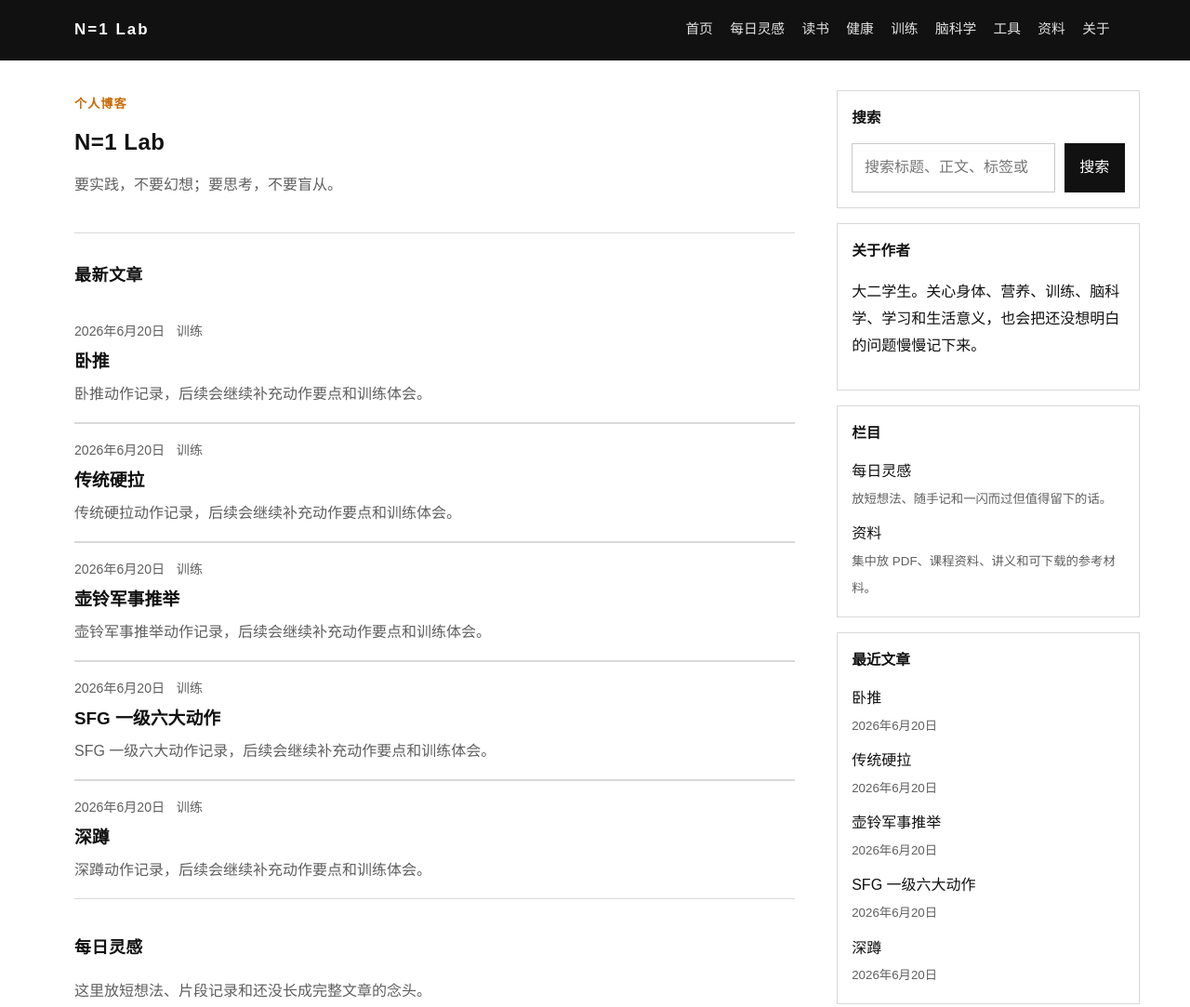
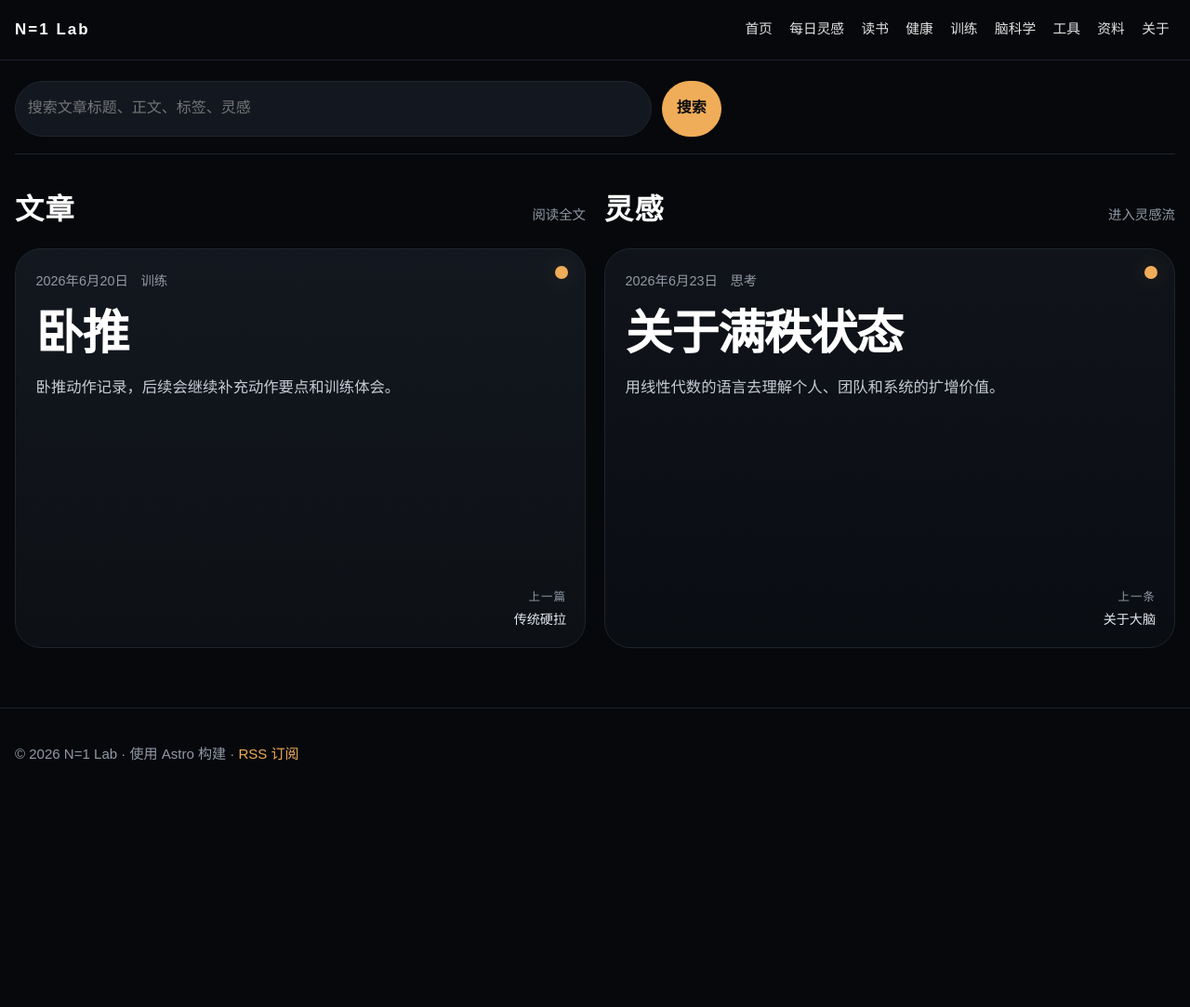
Before and after one commit to Alex-996-me/personal-blog, an Astro site: page / in a window 1280 px wide. Shown: the top 1083 px of the page at 93% size. After the commit the page ends 871 px from the top, so only its background shows below. Built offline with nearby package versions, Linux system fonts and the light colour scheme; Astro itself is replaced by a stand-in of ours; some packages are replaced by stand-ins of ours.

Commit message:
redesign dark homepage

```diff
--- a/src/pages/index.astro
+++ b/src/pages/index.astro
@@ -1,98 +1,94 @@
 ---
 import BaseLayout from "../layouts/BaseLayout.astro";
-import CategoryGrid from "../components/CategoryGrid.astro";
-import InspirationCard from "../components/InspirationCard.astro";
-import PostCard from "../components/PostCard.astro";
-import ResourceCard from "../components/ResourceCard.astro";
-import { modules, siteConfig } from "../data/site";
 import {
+  formatDate,
   getAllInspirations,
   getAllPosts,
-  getAllResources,
-  getCategoryCounts,
+  getInspirationHref,
+  getPostHref,
 } from "../lib/blog";
 import { withBasePath } from "../lib/paths";
 
-const [posts, inspirations, resources] = await Promise.all([
-  getAllPosts(),
-  getAllInspirations(),
-  getAllResources(),
-]);
+const [posts, inspirations] = await Promise.all([getAllPosts(), getAllInspirations()]);
 
-const latestPosts = posts.slice(0, 5);
-const latestInspirations = inspirations.slice(0, 4);
-const latestResources = resources.slice(0, 3);
-const categoryCounts = getCategoryCounts(posts);
+const latestPost = posts[0];
+const previousPost = posts[1];
+const latestInspiration = inspirations[0];
+const previousInspiration = inspirations[1];
+const currentQuery = Astro.url.searchParams.get("q") ?? "";
 ---
 
-<BaseLayout>
-  <section class="hero">
-    <span class="hero__eyebrow">个人博客</span>
-    <h1>{siteConfig.title}</h1>
-    <p>{siteConfig.tagline}</p>
+<BaseLayout
+  showSidebar={false}
+  wideContent={true}
+  bodyClass="body--home"
+  shellClass="page-shell--home"
+  panelClass="content-panel--home"
+>
+  <section class="home-search-panel" aria-label="首页搜索">
+    <form class="search-form search-form--home" action={withBasePath("/search/")} method="get">
+      <input
+        type="search"
+        name="q"
+        value={currentQuery}
+        placeholder="搜索文章标题、正文、标签、灵感"
+      />
+      <button type="submit">搜索</button>
+    </form>
   </section>
 
-  <section class="section-block">
-    <h2 class="section-title">最新文章</h2>
-    <div class="post-list">
-      {latestPosts.map((post) => (
-        <PostCard post={post} />
-      ))}
-    </div>
-  </section>
+  <section class="home-showcase" aria-label="首页内容">
+    {latestPost ? (
+      <article class="home-section">
+        <div class="home-section__header">
+          <p class="home-section__label">文章</p>
+          <a class="home-section__more" href={withBasePath(getPostHref(latestPost))}>阅读全文</a>
+        </div>
 
-  <section class="section-block">
-    <h2 class="section-title">每日灵感</h2>
-    <p class="section-intro">这里放短想法、片段记录和还没长成完整文章的念头。</p>
-    {latestInspirations.length > 0 ? (
-      <div class="inspiration-list">
-        {latestInspirations.map((inspiration) => (
-          <InspirationCard inspiration={inspiration} />
-        ))}
-      </div>
-    ) : (
-      <div class="empty-state">
-        这里暂时还没有公开的灵感条目。以后你发来的短感想、随手记和一句话记录都会集中放在这里。
-      </div>
-    )}
-  </section>
+        <a class="home-spotlight home-spotlight--post" href={withBasePath(getPostHref(latestPost))}>
+          <div class="home-spotlight__topline">
+            <span>{formatDate(latestPost.data.date)}</span>
+            <span>{latestPost.data.category}</span>
+          </div>
+          <h2>{latestPost.data.title}</h2>
+          <p class="home-spotlight__description">{latestPost.data.description}</p>
 
-  <section class="section-block">
-    <h2 class="section-title">栏目入口</h2>
-    <div class="module-grid">
-      {modules.map((module) => (
-        <a class="module-card" href={withBasePath(module.href)}>
-          <h3>{module.name}</h3>
-          <p>{module.description}</p>
+          {previousPost && (
+            <div class="home-spotlight__previous">
+              <span class="home-spotlight__previous-label">上一篇</span>
+              <span class="home-spotlight__previous-title">{previousPost.data.title}</span>
+            </div>
+          )}
         </a>
-      ))}
-    </div>
-  </section>
+      </article>
+    ) : null}
 
-  <section class="section-block">
-    <h2 class="section-title">分类入口</h2>
-    <p class="section-intro">长文继续按主题归档，方便以后回看。</p>
-    <CategoryGrid categories={categoryCounts} />
-  </section>
+    {latestInspiration ? (
+      <article class="home-section">
+        <div class="home-section__header">
+          <p class="home-section__label">灵感</p>
+          <a class="home-section__more" href={withBasePath("/daily/")}>进入灵感流</a>
+        </div>
 
-  <section class="section-block">
-    <h2 class="section-title">资料</h2>
-    <p class="section-intro">这里集中放讲义、PDF 和方便在线阅读的资料。</p>
-    {latestResources.length > 0 ? (
-      <div class="post-list">
-        {latestResources.map((resource) => (
-          <ResourceCard resource={resource} />
-        ))}
-      </div>
-    ) : (
-      <div class="empty-state">资料库还没有公开文件。等你把 PDF 或讲义放进来后，这里会自动显示。</div>
-    )}
-  </section>
+        <a
+          class="home-spotlight home-spotlight--inspiration"
+          href={withBasePath(getInspirationHref(latestInspiration))}
+        >
+          <div class="home-spotlight__topline">
+            <span>{formatDate(latestInspiration.data.date)}</span>
+            <span>{latestInspiration.data.theme}</span>
+          </div>
+          <h2>{latestInspiration.data.title}</h2>
+          <p class="home-spotlight__description">{latestInspiration.data.description}</p>
 
-  <section class="section-block">
-    <h2 class="section-title">关于作者</h2>
-    <div class="about-card">
-      <p>{siteConfig.author.bio}</p>
-    </div>
+          {previousInspiration && (
+            <div class="home-spotlight__previous">
+              <span class="home-spotlight__previous-label">上一条</span>
+              <span class="home-spotlight__previous-title">{previousInspiration.data.title}</span>
+            </div>
+          )}
+        </a>
+      </article>
+    ) : null}
   </section>
 </BaseLayout>
--- a/src/styles/global.css
+++ b/src/styles/global.css
@@ -1,13 +1,14 @@
 :root {
-  --bg: #ffffff;
-  --surface: #fbfbfb;
-  --text: #111111;
-  --muted: #5f5f5f;
-  --line: #d8d8d8;
-  --nav: #111111;
-  --accent: #c96a00;
-  --accent-soft: #f8ede0;
-  --max-width: 1120px;
+  --bg: #06080b;
+  --surface: #0d1014;
+  --surface-strong: #131820;
+  --text: #f2f4f7;
+  --muted: #9199a6;
+  --line: #1f252d;
+  --nav: #050608;
+  --accent: #f0ad59;
+  --accent-soft: #1a1207;
+  --max-width: 1180px;
   --reading-width: 780px;
   --font-sans: "PingFang SC", "Hiragino Sans GB", "Microsoft YaHei",
     "Noto Sans SC", "Source Han Sans SC", sans-serif;
@@ -58,7 +59,7 @@ footer {
 .site-header {
   background: var(--nav);
   color: #ffffff;
-  border-bottom: 1px solid #000000;
+  border-bottom: 1px solid var(--line);
 }
 
 .site-header__inner,
@@ -162,6 +163,167 @@ footer {
   letter-spacing: 0.08em;
 }
 
+.body--home .site-header {
+  background: var(--bg);
+}
+
+.body--home .site-header__inner,
+.body--home .site-footer__inner,
+.body--home .page-shell--home {
+  width: min(calc(100% - 2rem), 1320px);
+}
+
+.body--home .page-shell--home {
+  grid-template-columns: minmax(0, 1fr);
+  padding: 1.35rem 0 4rem;
+}
+
+.body--home .content-panel--home {
+  max-width: 100%;
+}
+
+.home-search-panel {
+  margin-bottom: 2rem;
+  padding-bottom: 1.15rem;
+  border-bottom: 1px solid var(--line);
+}
+
+.search-form--home {
+  display: flex;
+  align-items: center;
+  gap: 0.8rem;
+  max-width: min(100%, 760px);
+}
+
+.search-form--home input {
+  min-height: 60px;
+  padding: 0 1.25rem;
+  border-radius: 999px;
+  font-size: 1rem;
+}
+
+.search-form--home button {
+  min-height: 60px;
+  padding: 0 1.4rem;
+  border-radius: 999px;
+}
+
+.home-showcase {
+  display: grid;
+  grid-template-columns: repeat(2, minmax(0, 1fr));
+  gap: 1.25rem;
+  align-items: start;
+}
+
+.home-section {
+  min-width: 0;
+}
+
+.home-section__header {
+  display: flex;
+  align-items: baseline;
+  justify-content: space-between;
+  gap: 1rem;
+  margin-bottom: 0.8rem;
+}
+
+.home-section__label {
+  margin: 0;
+  color: #ffffff;
+  font-size: 1.95rem;
+  font-weight: 800;
+  letter-spacing: 0.04em;
+}
+
+.home-section__more {
+  color: var(--muted);
+  font-size: 0.9rem;
+}
+
+.home-section__more:hover {
+  color: #ffffff;
+}
+
+.home-spotlight {
+  position: relative;
+  display: flex;
+  flex-direction: column;
+  min-height: 430px;
+  padding: 1.35rem 1.35rem 3.85rem;
+  border: 1px solid var(--line);
+  border-radius: 28px;
+  overflow: hidden;
+}
+
+.home-spotlight::after {
+  content: "";
+  position: absolute;
+  top: 1.1rem;
+  right: 1.1rem;
+  width: 14px;
+  height: 14px;
+  border-radius: 999px;
+  background: var(--accent);
+  box-shadow: 0 0 24px rgba(240, 173, 89, 0.22);
+}
+
+.home-spotlight--post {
+  background: linear-gradient(180deg, #131820 0%, #0d1014 100%);
+}
+
+.home-spotlight--inspiration {
+  background: linear-gradient(180deg, #10141a 0%, #0a0d12 100%);
+}
+
+.home-spotlight__topline {
+  display: flex;
+  flex-wrap: wrap;
+  gap: 0.4rem 0.85rem;
+  color: var(--muted);
+  font-size: 0.9rem;
+}
+
+.home-spotlight h2 {
+  margin: 1rem 0 0.95rem;
+  max-width: calc(100% - 1.8rem);
+  color: #ffffff;
+  font-size: clamp(2.15rem, 4vw, 3.65rem);
+  line-height: 1.05;
+  font-weight: 800;
+  letter-spacing: -0.03em;
+}
+
+.home-spotlight__description {
+  margin: 0;
+  max-width: 92%;
+  color: #c5ccd6;
+  font-size: 1.02rem;
+  line-height: 1.85;
+}
+
+.home-spotlight__previous {
+  position: absolute;
+  right: 1.25rem;
+  bottom: 1.2rem;
+  display: grid;
+  gap: 0.18rem;
+  max-width: 46%;
+  text-align: right;
+}
+
+.home-spotlight__previous-label {
+  color: var(--muted);
+  font-size: 0.78rem;
+  letter-spacing: 0.08em;
+  text-transform: uppercase;
+}
+
+.home-spotlight__previous-title {
+  color: #e3e8ef;
+  font-size: 0.88rem;
+  line-height: 1.48;
+}
+
 .section-block + .section-block {
   margin-top: 2.3rem;
 }
@@ -184,7 +346,7 @@ footer {
 .search-page__panel,
 .empty-state {
   border: 1px solid var(--line);
-  background: #ffffff;
+  background: var(--surface);
 }
 
 .post-card {
@@ -214,7 +376,7 @@ footer {
   height: 72px;
   object-fit: cover;
   border: 1px solid var(--line);
-  background: var(--surface);
+  background: var(--surface-strong);
 }
 
 .post-card__meta,
@@ -728,7 +890,7 @@ footer {
   display: block;
   border: 1px solid var(--line);
   padding: 0.95rem 1rem;
-  background: #ffffff;
+  background: var(--surface);
 }
 
 .module-card h3 {
@@ -803,7 +965,7 @@ footer {
   margin-top: 1rem;
   padding: 0.95rem 1rem;
   border: 1px solid var(--line);
-  background: #fafafa;
+  background: var(--surface);
 }
 
 .resource-toolbar__note {
@@ -839,20 +1001,21 @@ footer {
 .search-page__form input {
   flex: 1;
   min-width: 0;
-  border: 1px solid #c9c9c9;
+  border: 1px solid var(--line);
   padding: 0.68rem 0.8rem;
   font: inherit;
-  background: #ffffff;
+  background: var(--surface-strong);
   color: var(--text);
 }
 
 .search-form button,
 .search-page__form button {
-  border: 1px solid var(--text);
-  background: var(--text);
-  color: #ffffff;
+  border: 1px solid var(--accent);
+  background: var(--accent);
+  color: #0a0c0f;
   padding: 0.68rem 0.95rem;
   font: inherit;
+  font-weight: 700;
   cursor: pointer;
 }
 
@@ -1020,7 +1183,7 @@ footer {
 
 .tag {
   padding: 0.16rem 0.58rem;
-  background: var(--surface);
+  background: var(--surface-strong);
   border: 1px solid var(--line);
   font-size: 0.88rem;
 }
@@ -1074,15 +1237,17 @@ footer {
 }
 
 .prose blockquote {
+  border: 1px solid var(--line);
   border-left: 3px solid var(--accent);
-  padding: 0.15rem 0 0.15rem 1rem;
-  color: var(--muted);
+  padding: 0.7rem 1rem 0.75rem;
+  background: var(--surface);
+  color: #d8dee7;
 }
 
 .prose img {
   margin: 1.6rem auto;
   border: 1px solid var(--line);
-  background: var(--surface);
+  background: var(--surface-strong);
 }
 
 .prose a {
@@ -1094,13 +1259,13 @@ footer {
 }
 
 .prose a:hover {
-  color: #a25500;
+  color: #ffd59c;
 }
 
 .article-toc {
   margin: 0 0 1.35rem;
   border: 1px solid var(--line);
-  background: #fcfcfc;
+  background: var(--surface);
 }
 
 .article-toc__summary {
@@ -1185,7 +1350,7 @@ footer {
   height: auto;
   margin: 0 auto;
   border: 1px solid var(--line);
-  background: #ffffff;
+  background: #000000;
 }
 
 .prose figcaption,
@@ -1230,7 +1395,7 @@ footer {
 }
 
 .prose code {
-  background: #f1f1f1;
+  background: var(--surface-strong);
   padding: 0.08rem 0.35rem;
   font-size: 0.94em;
 }
@@ -1263,7 +1428,7 @@ footer {
 }
 
 .prose th {
-  background: #f4f4f4;
+  background: var(--surface-strong);
 }
 
 .table-scroll {
@@ -1278,7 +1443,7 @@ footer {
 .collapsible-table {
   margin: 1.2rem 0 1.35rem;
   border: 1px solid var(--line);
-  background: #fcfcfc;
+  background: var(--surface);
 }
 
 .collapsible-table summary {
@@ -1317,25 +1482,25 @@ footer {
 .section-summary {
   margin: 0 0 1.25rem;
   padding: 1rem 1.05rem 1rem 1.15rem;
-  border: 1px solid #dcc6ab;
+  border: 1px solid #4d3a20;
   border-left: 4px solid var(--accent);
-  background: #fcfaf6;
+  background: #120d07;
   font-size: 0.96rem;
 }
 
 .section-summary--full {
   margin-bottom: 1.65rem;
-  border-color: #d5d5d5;
-  border-left-color: #111111;
-  background: #f7f7f7;
+  border-color: var(--line);
+  border-left-color: #f2f4f7;
+  background: var(--surface);
 }
 
 .section-summary__title {
   display: inline-block;
   margin: 0 0 0.75rem;
   padding: 0.12rem 0.45rem 0.16rem;
-  background: #111111;
-  color: #ffffff;
+  background: #f2f4f7;
+  color: #0b0d10;
   font-size: 0.78rem;
   font-weight: 700;
   letter-spacing: 0.08em;
@@ -1344,7 +1509,7 @@ footer {
 .section-summary ul {
   margin: 0;
   padding: 0.7rem 0 0 1.15rem;
-  border-top: 1px solid #eadbc7;
+  border-top: 1px solid #3b2e1b;
 }
 
 .section-summary li + li {
@@ -1366,7 +1531,7 @@ footer {
 }
 
 .search-hit {
-  background: #f7e2c7;
+  background: #3f2b10;
   color: inherit;
   padding: 0 0.1rem;
 }
@@ -1374,7 +1539,7 @@ footer {
 .resource-viewer {
   margin: 1.25rem 0 1.6rem;
   border: 1px solid var(--line);
-  background: #f7f7f7;
+  background: var(--surface);
 }
 
 .resource-viewer iframe {
@@ -1393,7 +1558,7 @@ footer {
 
 .resource-section {
   border: 1px solid var(--line);
-  background: #ffffff;
+  background: var(--surface);
   padding: 1rem 1.05rem;
 }
 
@@ -1489,7 +1654,7 @@ footer {
 
 .site-footer {
   border-top: 1px solid var(--line);
-  background: #ffffff;
+  background: var(--bg);
 }
 
 .site-footer__inner {
@@ -1510,6 +1675,10 @@ footer {
 
   .content-panel {
     max-width: 100%;
+  }
+
+  .home-showcase {
+    grid-template-columns: 1fr;
   }
 }
 
@@ -1539,6 +1708,43 @@ footer {
     margin-bottom: 1.5rem;
   }
 
+  .search-form--home {
+    flex-direction: column;
+    max-width: 100%;
+  }
+
+  .search-form--home input,
+  .search-form--home button {
+    width: 100%;
+    min-height: 54px;
+  }
+
+  .home-section__label {
+    font-size: 1.55rem;
+  }
+
+  .home-spotlight {
+    min-height: auto;
+    padding: 1.1rem 1.1rem 1.2rem;
+    border-radius: 22px;
+  }
+
+  .home-spotlight h2 {
+    max-width: 100%;
+    font-size: 2rem;
+  }
+
+  .home-spotlight__description {
+    max-width: 100%;
+  }
+
+  .home-spotlight__previous {
+    position: static;
+    max-width: 100%;
+    margin-top: 1.35rem;
+    text-align: left;
+  }
+
   .post-card {
     grid-template-columns: minmax(0, 1fr);
     gap: 0.75rem;
```
